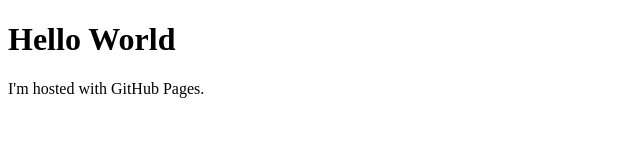
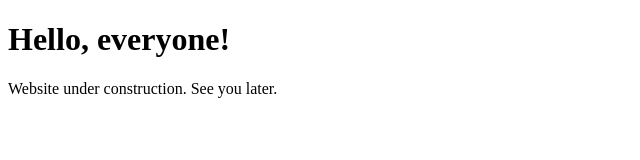
Before and after one commit to iurydomingos/iurydomingos.github.io, a plain HTML site: page index.html in a window 1280 px wide. Shown: the whole page, without its empty margins (0-640 px from the left). Drawn offline with Linux system fonts and the light colour scheme.

Commit message:
index.html

```diff
--- a/index.html
+++ b/index.html
@@ -1,7 +1,7 @@
 <!DOCTYPE html>
 <html>
 <body>
-<h1>Hello World</h1>
-<p>I'm hosted with GitHub Pages.</p>
+<h1>Hello, everyone!</h1>
+<p>Website under construction. See you later.</p>
 </body>
 </html>
```
